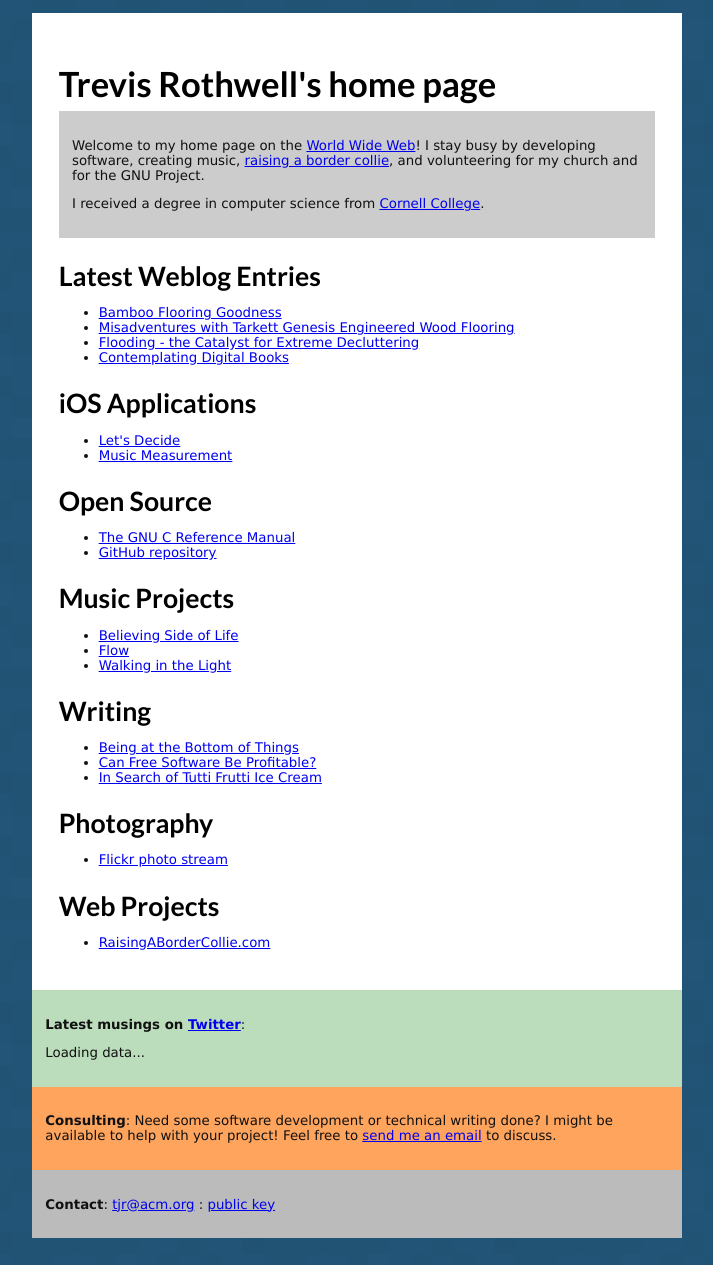
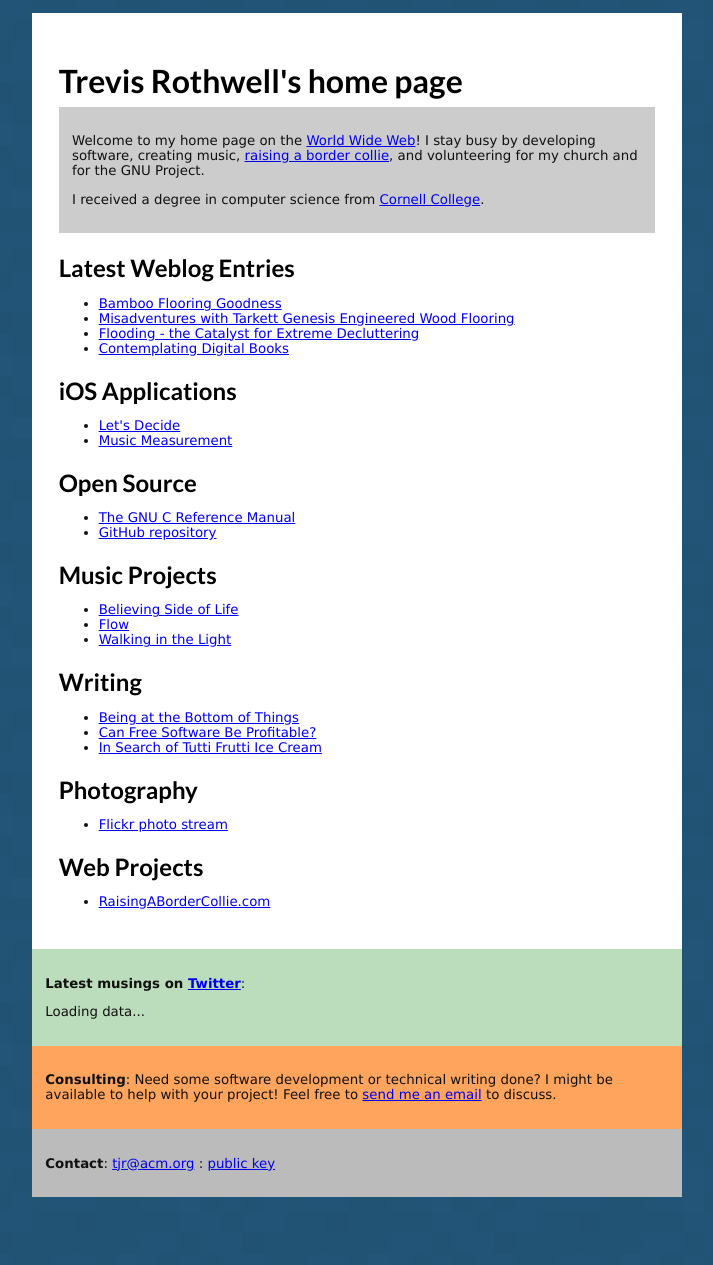
Before and after one commit to tjr/tjr.github.com, a Jekyll site: the page built from index.html, in a window 1280 px wide. Shown: the whole page, without its empty margins (283-996 px from the left). Built offline with Jekyll 4.4.1, drawn with Linux system fonts in a browser that asks for light colours; the list of posts is cut into pages by our own code; after the commit the page ends 1224 px from its top, so only the background shows below that.

Commit message:
Update css/home.css

```diff
--- a/css/home.css
+++ b/css/home.css
@@ -51,8 +51,8 @@ img.photo { border: 1px solid black; }
 /* fonts */
 body {font-family: Verdana; font-size:10pt; color: #111;}
 h1, h2, h3, h4, h5 {font-family: "Lato", "Trebuchet MS", sans-serif; color: #000; margin-bottom: 0.2em;}
-h1 {font-size: 26pt;}
-h2 {font-size: 20pt;}
-h3 {font-size: 16pt;}
-h4 {font-size: 14pt;}
-h5 {font-size: 12pt;}
+h1 {font-size: 24pt;}
+h2 {font-size: 18pt;}
+h3 {font-size: 14pt;}
+h4 {font-size: 12pt;}
+h5 {font-size: 10pt;}
```
